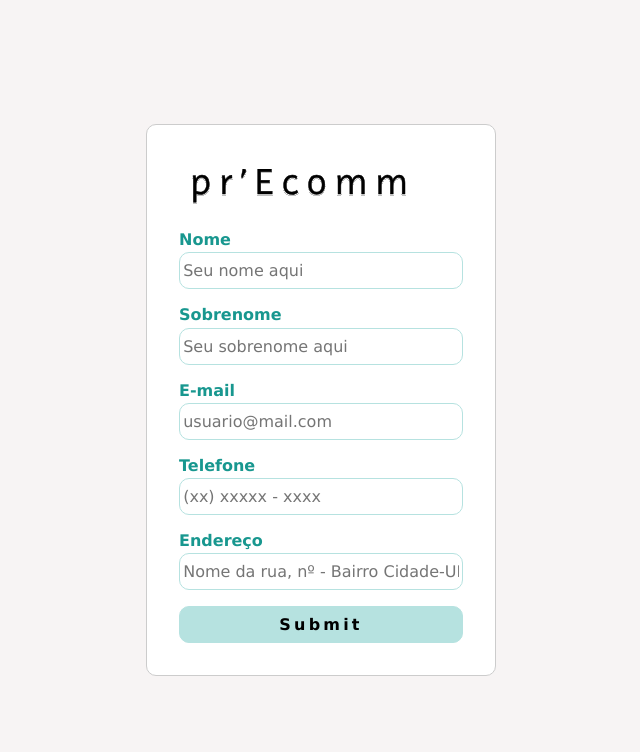
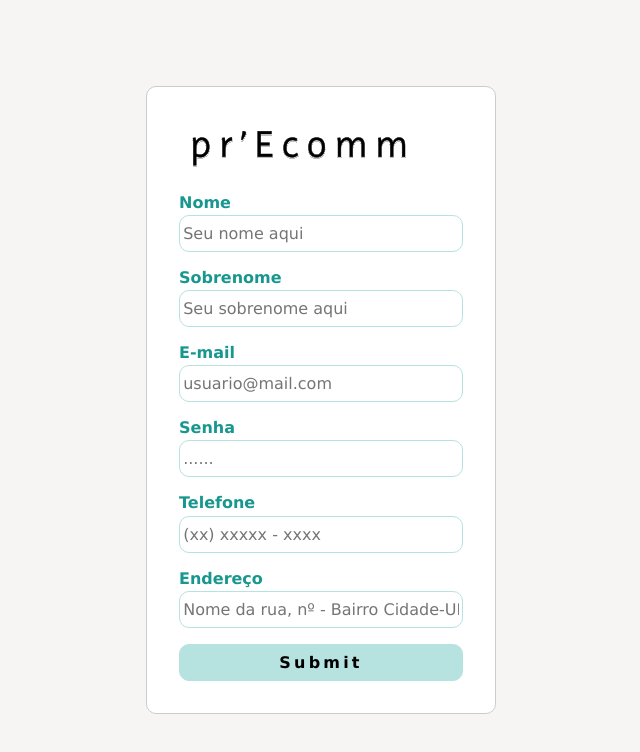
Before and after one commit to IallyFabiane/precomm, a React (Create React App) app: page /Cadastro in a window 1280 px wide. Shown: the top 752 px of the page, without its empty margins (319-959 px from the left). Built offline with nearby package versions, Linux system fonts and the light colour scheme.

Commit message:
adicionando nova Page Cadastro

```diff
--- a/src/pages/Cadastro/Cadastro.jsx
+++ b/src/pages/Cadastro/Cadastro.jsx
@@ -1,4 +1,4 @@
-/* eslint-disable no-unused-vars */
+/* eslint-disable */
 import { useState } from 'react';
 import logotipo from 'assets/logo.svg';
 import { useNavigate } from 'react-router-dom';
@@ -6,6 +6,7 @@ import './cadastro.css';
 
 const Cadastro = () => {
     const [state, setState] = useState('');
+    const [senha, setSenha] = useState('');
     let navigate = useNavigate();
 
     function handleChange (e) {
@@ -34,6 +35,9 @@ const Cadastro = () => {
                     <label className='cadastro__label'>E-mail</label>
                     <input type="email" id="email" placeholder="usuario@mail.com" className='cadastro__input' onBlur={handleChange} />
 
+                    <label className='cadastro__label'>Senha</label>
+                    <input type="password" id="senha" placeholder="......" className='cadastro__input' onBlur={handleChange} />
+
                     <label className='cadastro__label'>Telefone</label>
                     <input type="tel" id="telefone" placeholder="(xx) xxxxx - xxxx" className='cadastro__input' onBlur={handleChange} required />
 
```
